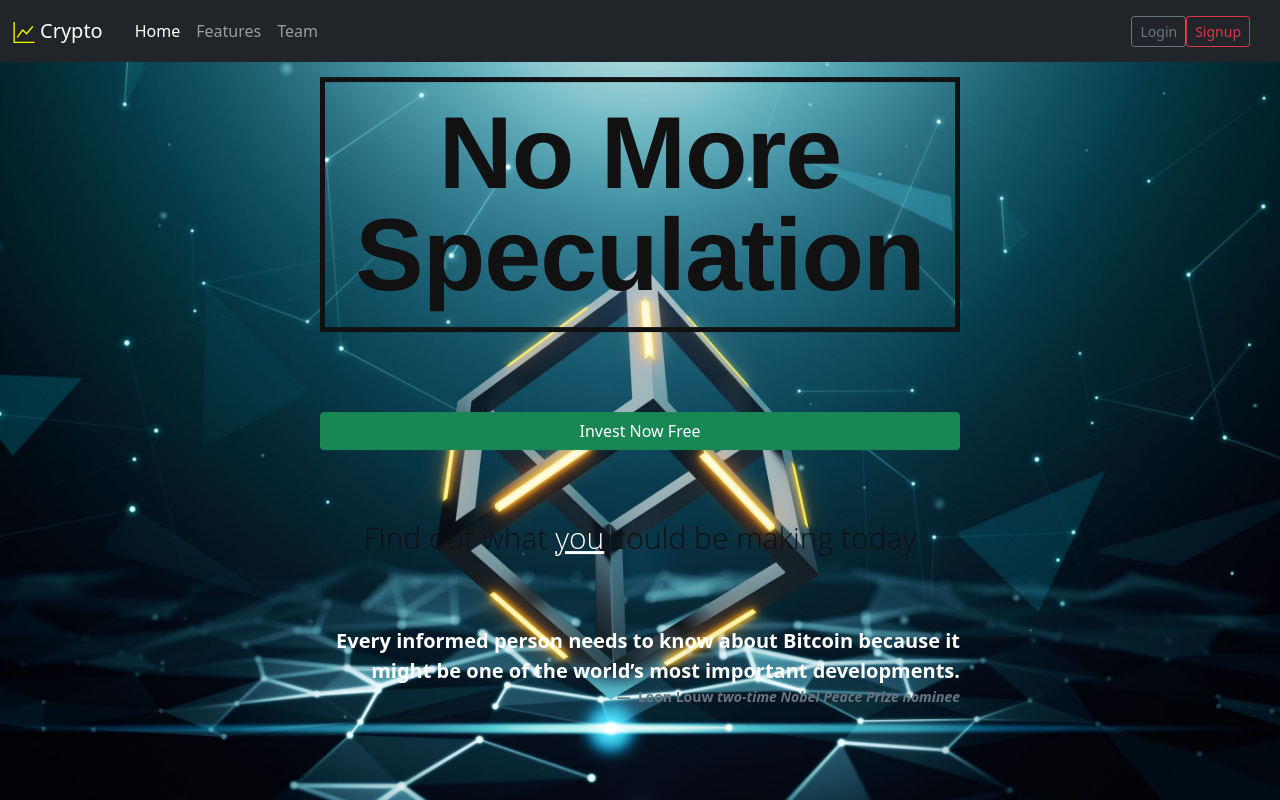
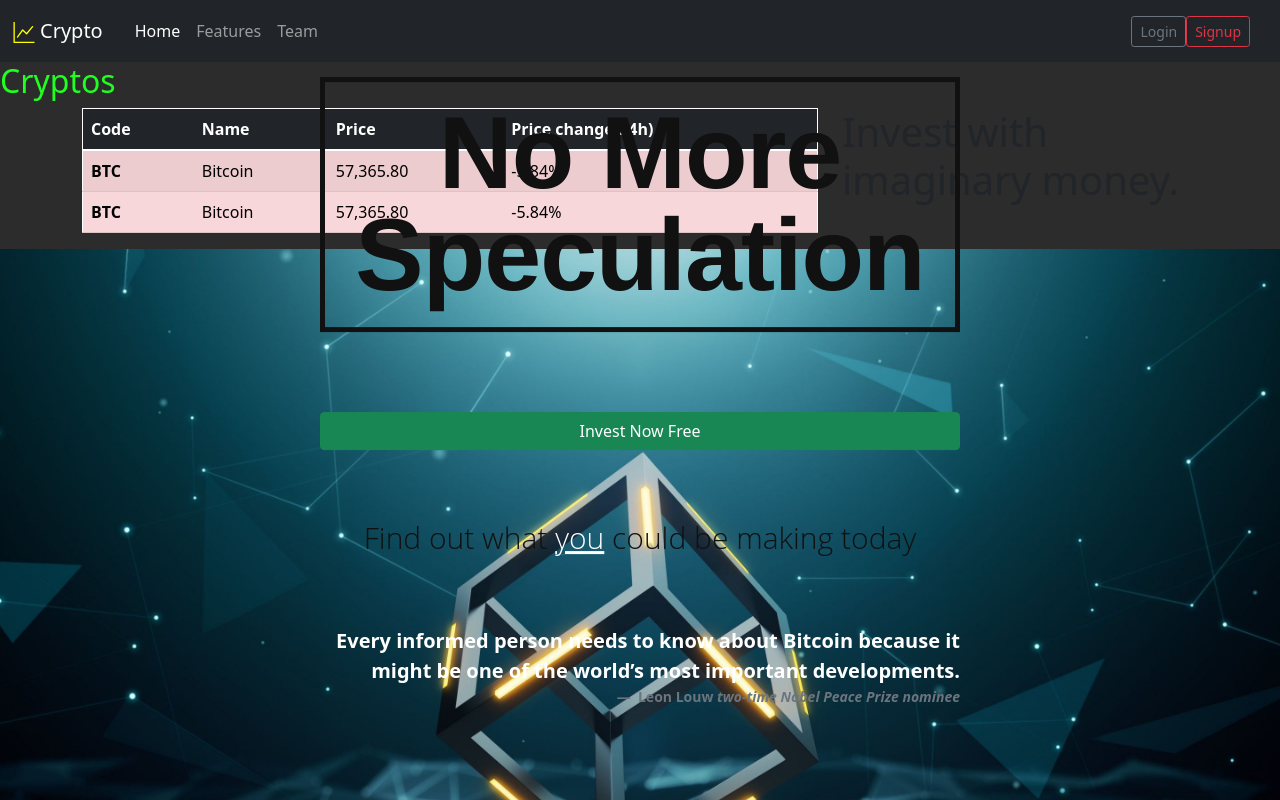
Before and after one commit to The-Software-Guild/final-project-team-crypto, an Angular app in the folder Frontend/crypto-app/: page /home in a window 1280 px wide. Shown: the top 800 px of the page. Built offline with nearby package versions, Linux system fonts and the light colour scheme; no server answers.

Commit message:
Successfully added api calls

```diff
--- a/Frontend/crypto-app/src/app/app.component.html
+++ b/Frontend/crypto-app/src/app/app.component.html
@@ -21,7 +21,7 @@
 
 </nav>
 
-<!-- <app-cryptos></app-cryptos> -->
+<app-cryptos></app-cryptos>
 
 <!-- <div class="container">
   <h1 class="text-center">{{ title }}</h1>
--- a/Frontend/crypto-app/src/app/cryptos/cryptos.component.html
+++ b/Frontend/crypto-app/src/app/cryptos/cryptos.component.html
@@ -1,9 +1,37 @@
 <div>
     <h2 class="test">Cryptos</h2>
-    <ul class="cryptoes">
-        <li *ngFor="let crypto of cryptos">
-        <span class="badge">{{ crypto || -1 }}</span>
-        <span>{{crypto.name}}</span>
-        </li>
-      </ul>
+    <div class="container" id="cryptoTable">
+      <div class="row">
+        <div class="col-8">
+          <table class="border border-white table table-dark table-striped table-hover">
+              <thead>
+                  <tr >
+                    <th scope="col">Code</th>
+                    <th scope="col">Name</th>
+                    <th scope="col">Price</th>
+                    <th scope="col">Price change(24h)</th>
+                  </tr>
+                </thead>
+                <tbody>
+                  <tr class="table-danger">
+                    <th scope="row">BTC</th>
+                    <td>Bitcoin</td>
+                    <td>57,365.80</td>
+                    <td>-5.84%</td>
+                  </tr>
+                  <tr class="table-danger">
+                    <th scope="row">BTC</th>
+                    <td>Bitcoin</td>
+                    <td>57,365.80</td>
+                    <td>-5.84%</td>
+                  </tr>
+
+                </tbody>
+            </table>
+        </div>
+        <div class="col-4">
+          <H1>Invest with imaginary money.</H1>
+        </div>
+    </div>
+  </div>
 </div>
--- a/Frontend/crypto-app/src/app/cryptos/cryptos.component.ts
+++ b/Frontend/crypto-app/src/app/cryptos/cryptos.component.ts
@@ -1,7 +1,8 @@
 import { Component, OnInit } from '@angular/core';
 
-import { Crypto } from './cryptos';
 import { CryptosService } from './cryptos.service'
+
+import { Crypto } from './cryptos'
 
 @Component({
   selector: 'app-cryptos',
@@ -10,16 +11,22 @@ import { CryptosService } from './cryptos.service'
   styleUrls: ['./cryptos.component.css']
 })
 export class CryptosComponent implements OnInit {
-  cryptos: Crypto[] = [];
+  BTC!: Crypto;
 
   constructor(private cService: CryptosService) { }
 
   ngOnInit(): void {
-    this.getBTC();
+    this.getPrice('BTC');
   }
 
-  getBTC(): void {
-    this.cService.getBTC().subscribe(cryptos => (this.cryptos = cryptos));
+  getPrice(ticker: string): void {
+    this.cService.getPrice(ticker).subscribe(price => {
+      this.BTC = price;
+
+      console.log(this.BTC['Realtime Currency Exchange Rate']['5. Exchange Rate'])
+
+
+    });
   }
 
 }
--- a/Frontend/crypto-app/src/app/cryptos/cryptos.service.ts
+++ b/Frontend/crypto-app/src/app/cryptos/cryptos.service.ts
@@ -4,7 +4,7 @@ import { HttpHeaders } from '@angular/common/http';
 
 
 import { Observable } from 'rxjs';
-import { catchError } from 'rxjs/operators';
+import { catchError, map } from 'rxjs/operators';
 
 import { Crypto } from './cryptos';
 
@@ -21,11 +21,11 @@ const httpOptions = {
 })
 
 export class CryptosService {
-  cryptoUrl = 'https://alpha-vantage.p.rapidapi.com/query?from_currency=BTC&function=CURRENCY_EXCHANGE_RATE&to_currency=USD&apikey=0NZ3U3VVSQNFIB8J';
+  cryptoUrl = 'https://alpha-vantage.p.rapidapi.com/query?from_currency=';
   constructor(private http: HttpClient){}
 
   /** GET heroes from the server */
-  getBTC(): Observable<Crypto[]> {
-    return this.http.get<Crypto[]>(this.cryptoUrl, httpOptions);
+  getPrice(ticker: string): Observable<Crypto> {
+    return this.http.get<Crypto>(this.cryptoUrl + ticker + '&function=CURRENCY_EXCHANGE_RATE&to_currency=USD&apikey=0NZ3U3VVSQNFIB8J', httpOptions);
   }
 }
```
Also changed, not shown: Frontend/crypto-app/src/app/cryptos/cryptos.ts (+11 -3 lines).
